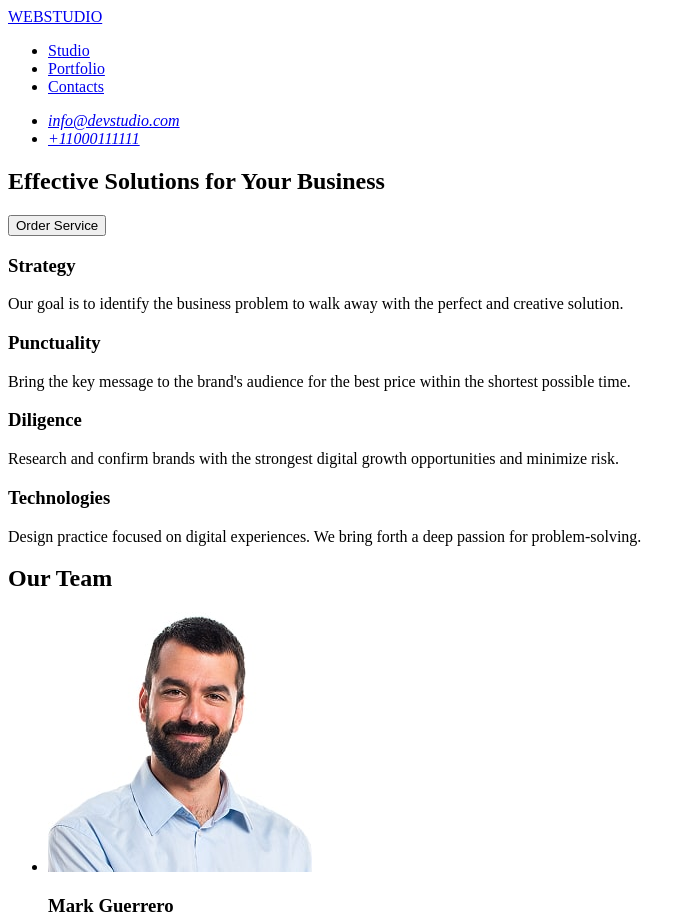
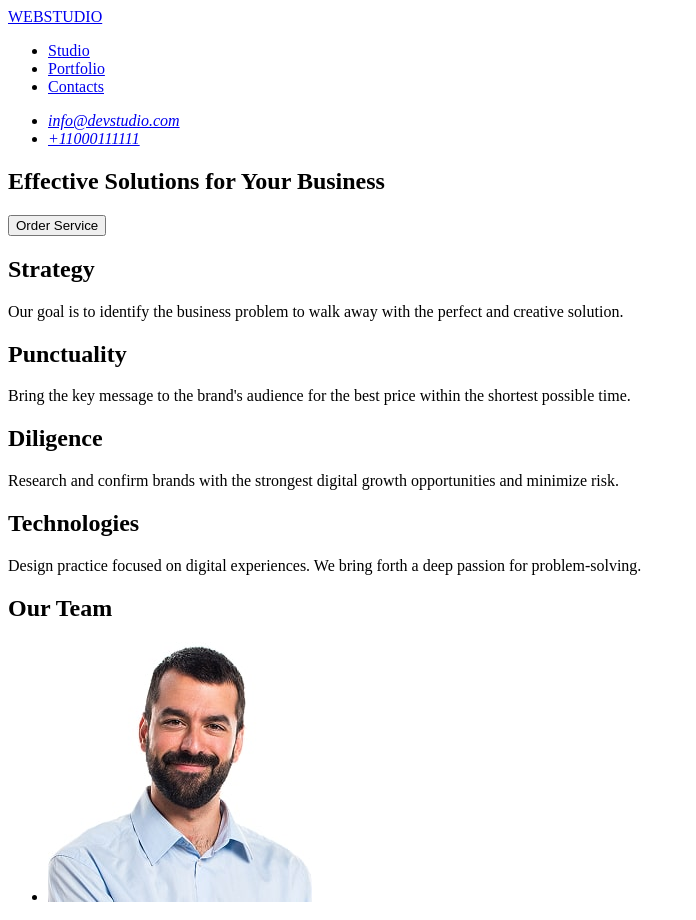
Before and after one commit to yaroslav369369/goit-markup-hw-01, a plain HTML site: page index.html in a window 1280 px wide. Shown: the top 920 px of the page, without its empty margins (0-696 px from the left). Drawn offline with Linux system fonts and the light colour scheme.

Commit message:
changes2.0

```diff
--- a/index.html
+++ b/index.html
@@ -27,26 +27,26 @@
       <!-- main baner -->
       <section>
         <h1>Effective Solutions for Your Business</h1>
-        <button>Order Service</button>
+        <button type="button">Order Service</button>
       </section>
       <!-- Опис переваг -->
       <section>
-        <h3>Strategy</h3>
+        <h2>Strategy</h2>
         <p>
           Our goal is to identify the business problem to walk away with the
           perfect and creative solution.
         </p>
-        <h3>Punctuality</h3>
+        <h2>Punctuality</h2>
         <p>
           Bring the key message to the brand's audience for the best price
           within the shortest possible time.
         </p>
-        <h3>Diligence</h3>
+        <h2>Diligence</h2>
         <p>
           Research and confirm brands with the strongest digital growth
           opportunities and minimize risk.
         </p>
-        <h3>Technologies</h3>
+        <h2>Technologies</h2>
         <p>
           Design practice focused on digital experiences. We bring forth a deep
           passion for problem-solving.
```
